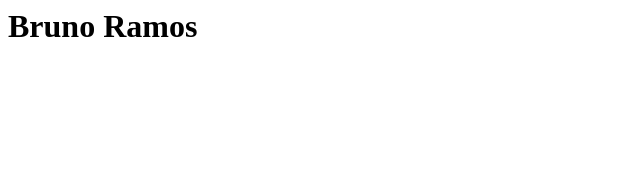
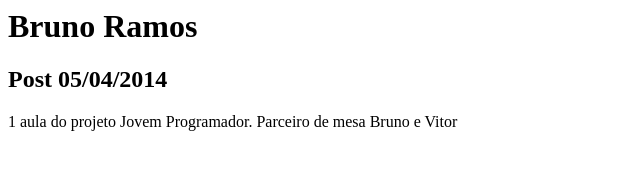
Before and after one commit to BrnPlus/brnplus.github.io, a plain HTML site: page index.html in a window 1280 px wide. Shown: the whole page, without its empty margins (0-640 px from the left). Drawn offline with Linux system fonts and the light colour scheme.

Commit message:
segundo commit

```diff
--- a/index.html
+++ b/index.html
@@ -1 +1,3 @@
 <h1>Bruno Ramos</h1>
+<h2> Post 05/04/2014</h2>
+<p> 1 aula do projeto Jovem Programador.  Parceiro de mesa Bruno e Vitor</p>
```
